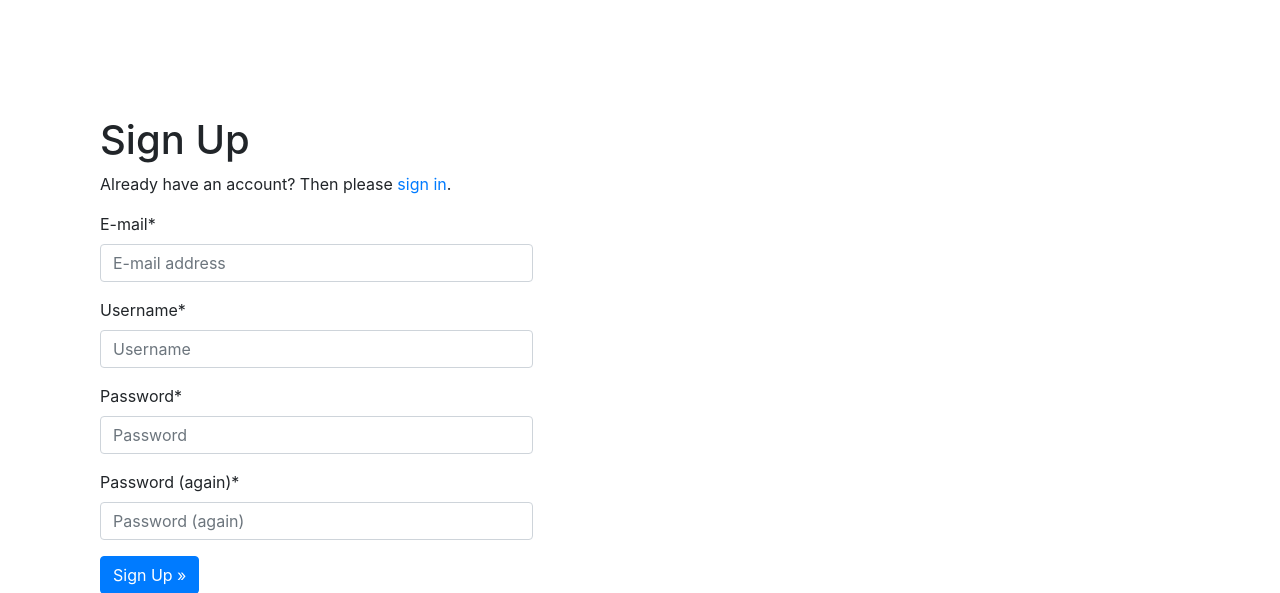
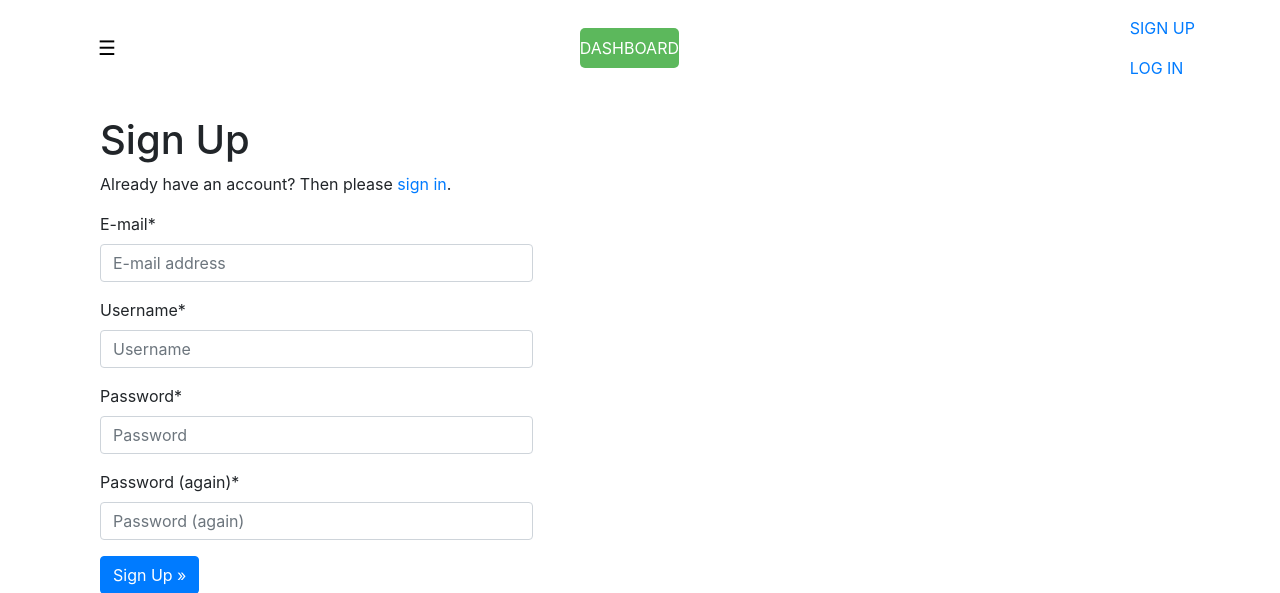
Before and after one commit to drmatthews/recipebox, a Django app: page /accounts/signup/ in a window 1280 px wide. Shown: the top 593 px of the page. Run offline with Django 3.2, Linux system fonts and the light colour scheme; parts of the project's set-up code (start-up, migrations or seed data) failed here and were passed over; some libraries are stand-ins or nearby versions.

Commit message:
nav style

```diff
--- a/recipebox/static/css/project.css
+++ b/recipebox/static/css/project.css
@@ -31,5 +31,26 @@
   .nav.navbar-nav.pull-xs-right {
     float: none !important; } }
 
+  .main-nav li a {
+      border-radius: 5px;
+      padding: 0.5em 1em;
+      text-shadow: none;
+      text-transform: uppercase;
+      /*transition: all 0.25s ease 0s;*/
+  }
+  .main-nav li a:hover {
+      border-style: solid;
+      border-width: 1px;
+      border-color: #5CB85C;
+      /*background-color: #5CB85C;
+      box-shadow: 0 1px 3px rgba(0, 0, 0, 0.5) inset, 0 1px 0 rgba(255, 255, 255, 0.1);
+      text-shadow: 0 1px 3px rgba(0, 0, 0, 0.5);*/
+  }
+  .main-nav li.current a {
+      background-color: #5CB85C;
+      /*box-shadow: 0 1px 0 rgba(255, 255, 255, 0.5) inset, 0 1px 5px rgba(0, 0, 0, 0.5);*/
+      color: #fff;
+      /*text-shadow: 0 1px 0 rgba(255, 255, 255, 0.3);*/
+  }
 [hidden][style="display: block;"] {
   display: block !important; }
--- a/recipebox/templates/base.html
+++ b/recipebox/templates/base.html
@@ -32,13 +32,15 @@
   <body>
 
     <div class="m-b">
-      <nav class="navbar navbar-dark navbar-static-top bg-inverse">
+      <nav class="main-nav navbar navbar-static-top">
         <div class="container">
-          <a class="navbar-brand" href="/">RecipeBox</a>
           <button type="button" class="navbar-toggler hidden-sm-up pull-xs-right" data-toggle="collapse" data-target="#bs-navbar-collapse-1">
             &#9776;
           </button>
             <ul class="nav navbar-nav pull-xs-left">
+              <li class="nav-item current">
+                <a class="nav-link" href="{% url 'dashboard' %}">Dashboard</a>
+              </li>
               {% if request.user.is_authenticated %}
                 <li class="nav-item">
                   <a class="nav-link" href="{% url 'recipes' %}">Recipes</a>
@@ -108,6 +110,12 @@
       <script src="{% static 'js/project.js' %}"></script>
       <script src="{% static 'js/jquery.formsets.js' %}"></script>
       <script>
+
+          $('.main-nav ul li a').click(function() {
+              $('ul li.current').removeClass('current');
+              $(this).closest('li').addClass('current');
+          });
+
           $('.ingredient-formset').formset({
               addText: 'add link',
               deleteText: 'remove'
```
